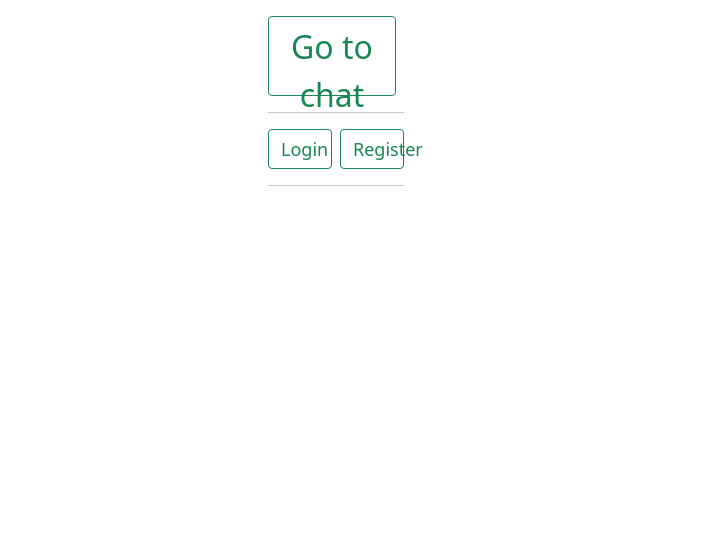
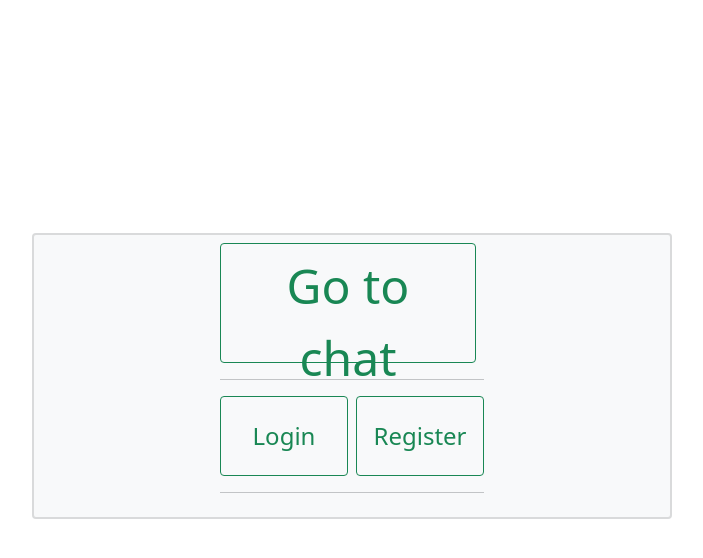
Before and after one commit to klebaniukp/Chat, a React (Create React App) app in the folder lerna-repo/packages/client/: page / in a window 1280 px wide. Shown: the top 558 px of the page, without its empty margins (304-1007 px from the left). Built offline with nearby package versions, Linux system fonts and the light colour scheme.

Commit message:
customized cool view

```diff
--- a/lerna-repo/packages/client/package.json
+++ b/lerna-repo/packages/client/package.json
@@ -17,13 +17,15 @@
         "axios": "^0.24.0",
         "eslint": "^8.1.0",
         "eslint-plugin-react": "^7.26.1",
+        "lodash": "^4.17.21",
         "react": "^17.0.2",
         "react-dom": "^17.0.2",
         "react-router-dom": "^5.3.0",
         "react-scripts": "4.0.3",
         "styled-components": "^5.3.3",
         "typescript": "^4.1.2",
-        "web-vitals": "^1.0.1"
+        "web-vitals": "^1.0.1",
+        "webfontloader": "^1.6.28"
     },
     "scripts": {
         "start": "react-scripts start",
--- /dev/null
+++ b/lerna-repo/packages/client/src/components/atoms/Box/Card.tsx
@@ -0,0 +1,9 @@
+import React from 'react';
+
+export const Card = (props: { value: string }) => {
+    return (
+        <div className={'card-title'} style={{ fontSize: 'xxx-large' }}>
+            {props.value}
+        </div>
+    );
+};
--- a/lerna-repo/packages/client/src/components/atoms/Button/Submit.tsx
+++ b/lerna-repo/packages/client/src/components/atoms/Button/Submit.tsx
@@ -2,7 +2,7 @@ import React from 'react';
 
 export const Submit = (props: { value: string }) => {
     return (
-        <button type='submit' className='btn btn-primary'>
+        <button type='submit' className='btn btn-primary m-3 btn-lg'>
             {props.value}
         </button>
     );
--- a/lerna-repo/packages/client/src/components/molecules/FormField.tsx
+++ b/lerna-repo/packages/client/src/components/molecules/FormField.tsx
@@ -3,7 +3,7 @@ import { FormInput } from '../atoms/Input/FormInput';
 
 export const FormField = (props: { value: string; inputType: string }) => {
     return (
-        <div className='form-floating mb-3'>
+        <div className='form-floating mb-3 w-50'>
             <FormInput inputType={props.inputType} />
             <label htmlFor='floatingInput'>{props.value}</label>
         </div>
--- a/lerna-repo/packages/client/src/components/molecules/Navigation.tsx
+++ b/lerna-repo/packages/client/src/components/molecules/Navigation.tsx
@@ -3,34 +3,44 @@ import { Button } from '../atoms/Button/Button';
 
 export const Navigation = () => {
     return (
-        <div className={'d-flex justify-content-center m-3'}>
-            <div className={'d-flex flex-column'}>
+        // className={`position-absolute w-75 d-flex align-items-center
+        //         justify-content-center card border-2 bg-light `}
+        <div
+            className={`position-absolute w-50 d-flex align-items-center justify-content-center card border-2 m-3 bg-light`}
+            style={{
+                fontSize: 'large',
+                left: '50%',
+                top: '45%',
+                transform: 'translate(-50%, -50%)',
+            }}>
+            {/* <div className="card-title"></div> */}
+            <div className={'d-flex flex-column m-2'}>
                 <Button
                     type={'button'}
                     value={'Go to chat'}
-                    height={'10vh'}
-                    width={'10vw'}
+                    height={'15vh'}
+                    width={'20vw'}
                     link={'/chat'}
-                    fontSize={'xx-large'}
+                    fontSize={'xxx-large'}
                 />
                 <hr />
-                <div className={'d-flex'}>
+                <div className={'d-flex margin'}>
                     <Button
                         type={'button'}
                         value={'Login'}
-                        height={'5vh'}
-                        width={'5vw'}
+                        height={'10vh'}
+                        width={'10vw'}
                         link={'/login'}
-                        fontSize={'large'}
+                        fontSize={'x-large'}
                     />
                     <hr className={'vh-5 p-1 opacity-0'} />
                     <Button
                         type={'button'}
                         value={'Register'}
-                        height={'5vh'}
-                        width={'5vw'}
+                        height={'10vh'}
+                        width={'10vw'}
                         link={'/register'}
-                        fontSize={'large'}
+                        fontSize={'x-large'}
                     />
                 </div>
                 <hr />
--- a/lerna-repo/packages/client/src/components/organism/AuthForm.tsx
+++ b/lerna-repo/packages/client/src/components/organism/AuthForm.tsx
@@ -2,29 +2,42 @@ import React from 'react';
 import { FormField } from '../molecules/FormField';
 import { Submit } from '../atoms/Button/Submit';
 import { ShowPassword } from '../molecules/ShowPassword';
+import { Card } from '../atoms/Box/Card';
 
 export const AuthForm = () => {
     return (
-        <>
-            <div className={'card-title'} style={{ fontSize: 'xxx-large' }}>
-                Login
-            </div>
+        <div
+            className={`position-absolute w-75 d-flex align-items-center
+                justify-content-center card border-2 bg-light `}
+            style={{
+                fontSize: 'large',
+                left: '50%',
+                top: '45%',
+                transform: 'translate(-50%, -50%)',
+            }}>
+            <Card value={'Login'} />
             <FormField inputType={'email'} value={'Email address'} />
             <FormField inputType={'text'} value={'Name'} />
             <FormField inputType={'text'} value={'Last Name'} />
             <FormField inputType={'password'} value={'Password'} />
             <ShowPassword value={'Show password'} />
             <Submit value={'Submit'} />
-        </>
+        </div>
     );
 };
 
 export const signin = () => {
     return (
-        <>
-            <div className={'card-title'} style={{ fontSize: 'xxx-large' }}>
-                Login
-            </div>
+        <div
+            className={`position-absolute w-75 d-flex align-items-center
+                justify-content-center card border-2 bg-light `}
+            style={{
+                fontSize: 'large',
+                left: '50%',
+                top: '45%',
+                transform: 'translate(-50%, -50%)',
+            }}>
+            <Card value={'Login'} />
             <FormField inputType={'email'} value={'Email address'} />
             <FormField inputType={'text'} value={'Name'} />
             <FormField inputType={'text'} value={'Last Name'} />
@@ -32,16 +45,22 @@ export const signin = () => {
             <ShowPassword value={'Show password'} />
             <Submit value={'Submit'} />
             <p>Don't have an account yet? Click the button down below</p>
-        </>
+        </div>
     );
 };
 
 export const signup = () => {
     return (
-        <>
-            <div className={'card-title'} style={{ fontSize: 'xxx-large' }}>
-                Register
-            </div>
+        <div
+            className={`position-absolute w-75 d-flex align-items-center
+                justify-content-center card border-2 bg-light `}
+            style={{
+                fontSize: 'large',
+                left: '50%',
+                top: '45%',
+                transform: 'translate(-50%, -50%)',
+            }}>
+            <Card value={'Register'} />
             <FormField inputType={'email'} value={'Email address'} />
             <FormField inputType={'text'} value={'Name'} />
             <FormField inputType={'text'} value={'Last Name'} />
@@ -50,6 +69,6 @@ export const signup = () => {
             <ShowPassword value={'Show password'} />
             <Submit value={'Submit'} />
             <p>Already have an account? Click the button down below</p>
-        </>
+        </div>
     );
 };
--- a/lerna-repo/packages/client/src/views/Login.tsx
+++ b/lerna-repo/packages/client/src/views/Login.tsx
@@ -1,48 +1,11 @@
 import React from 'react';
+import styled from 'styled-components';
 import { AuthForm, signin, signup } from '../components/organism/AuthForm';
 
 export const Login = () => {
     return (
-        <div
-            className={
-                'position-absolute d-flex align-items-center justify-content-center card border-0 '
-            }
-            style={{
-                fontSize: 'large',
-                left: '50%',
-                top: '45%',
-                transform: 'translate(-50%, -50%)',
-            }}>
+        <div className={'bg-secondary'}>
             <AuthForm />
         </div>
     );
 };
-
-// <div
-//     className='d-inline-block'
-//     style={{
-//         width: '500 px',
-//         height: '500 px',
-//         border: '1px solid black',
-//     }}>
-//     <div
-//         className='form-floating mb-3 vw-30'
-//         style={{ width: '200 px' }}>
-//         <input
-//             type='email'
-//             className='form-control'
-//             id='floatingInput'
-//             placeholder='name@example.com'
-//         />
-//         <label htmlFor='floatingInput'>Email address</label>
-//     </div>
-//     <div className='form-floating vw-30' style={{ width: '200 px' }}>
-//         <input
-//             type='password'
-//             className='form-control'
-//             id='floatingPassword'
-//             placeholder='Password'
-//         />
-//         <label htmlFor='floatingPassword'>Password</label>
-//     </div>
-// </div>
```
Also changed, not shown: lerna-repo/packages/client/src/components/molecules/Form.tsx (+0 -16 lines), 2 other files (tests, documents, lock files or other folders).
